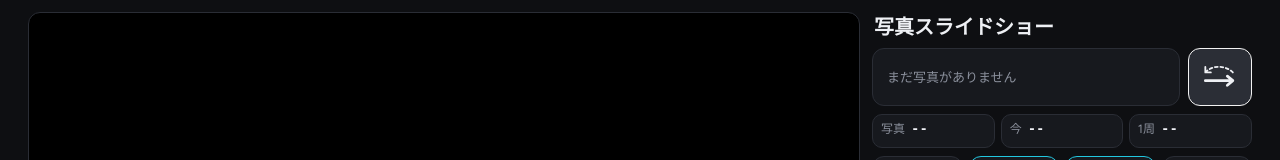
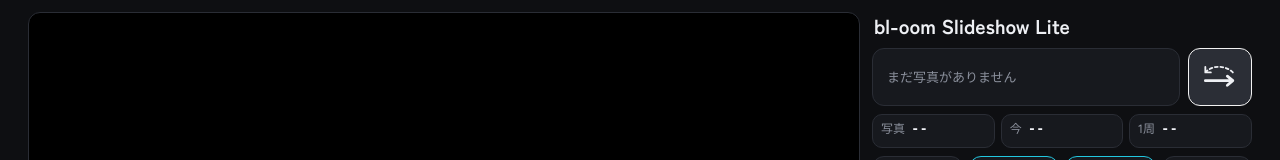
Before and after one commit to bl-oom/photo-slideshow, a plain HTML site: page index.html in a window 1280 px wide. Shown: the top 160 px of the page. Drawn offline with Linux system fonts and the light colour scheme; a web font is replaced by a local one.

Commit message:
アプリ名を「bl-oom Slideshow Lite」に変更
Co-Authored-By: Claude Opus 5.5 <noreply@anthropic.com>
Claude-Session: https://claude.ai/code/session_01TCFtL96zAomfNWw2nDePWc

```diff
--- a/index.html
+++ b/index.html
@@ -3,7 +3,7 @@
 <head>
 <meta charset="utf-8">
 <meta name="viewport" content="width=device-width,initial-scale=1">
-<title>写真スライドショー</title>
+<title>bl-oom Slideshow Lite</title>
 <link rel="manifest" href="manifest.json">
 <link rel="icon" href="icon.svg">
 <meta name="theme-color" content="#0e0f12">
@@ -155,7 +155,7 @@ input[type=file]{display:none}
   <button type="button" class="empty" id="empty" style="background:none;border:0;height:auto;width:auto;font:inherit"><div><b>写真を選ぶ</b>ギャラリー・ファイル・フォルダから、まとめて選べます（何枚でも）</div></button>
 </div>
 <div class="side">
-  <h1>写真スライドショー</h1>
+  <h1>bl-oom Slideshow Lite</h1>
   <div class="sheet" id="pick" hidden>
     <div class="shd"><b id="pickT">選択</b><button id="pickX" class="okb mini">閉じる</button></div>
     <div class="picklist" id="pickL"></div>
```
Also changed, not shown: manifest.json.
